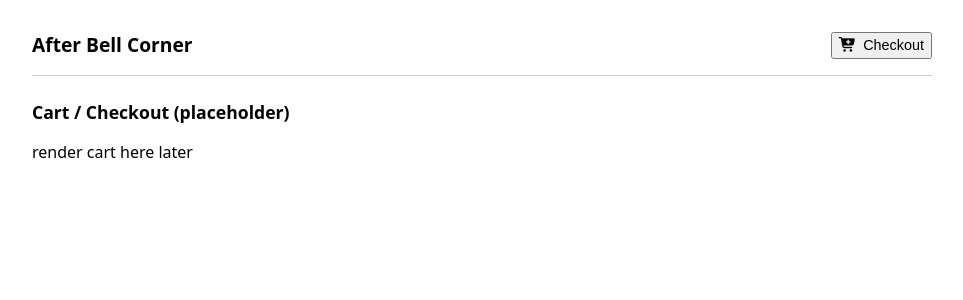
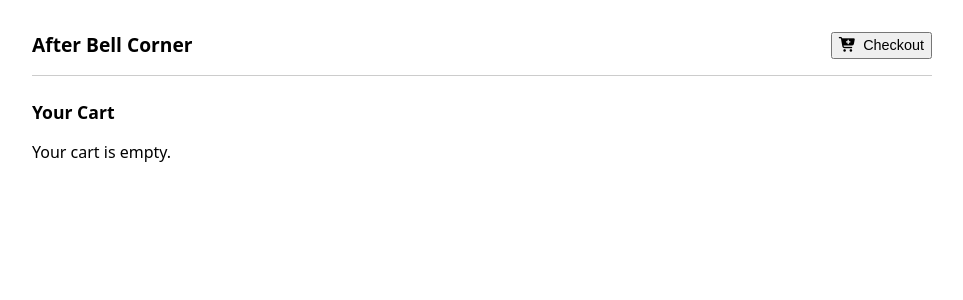
Before and after one commit to atharvvagarud/afterbellcorner-frontend, a Vue app: page / in a window 1280 px wide. Both pictures are taken after a click on the button "Checkout". Shown: the top 300 px of the page, without its empty margins (158-1121 px from the left). Built offline with nearby package versions, Linux system fonts and the light colour scheme.

Commit message:
feature: added cart view component

```diff
--- a/src/App.vue
+++ b/src/App.vue
@@ -25,10 +25,12 @@
         @update-sort-order="val => sortOrder = val"
       />
 
-      <div v-else>
-        <h2>Cart / Checkout (placeholder)</h2>
-        <p>render cart here later</p>
-      </div>
+      <CartView
+        v-else
+        :cart="cart"
+        :cartProducts="cartProducts"
+        :cartCount="cartCount"
+      />
 
     </main>
   </div>
@@ -36,22 +38,20 @@
 
 <script>
 import ProductList from "./components/ProductList.vue";
+import CartView from "./components/CartView.vue";
 
 export default {
   name: "App",
   components: {
-    ProductList
+    ProductList,
+    CartView
   },
 
   data() {
     return {
-
       sitename: "After Bell Corner",
-
       showProduct: true,
-
       cart: [],
-
       products: [
         {
           id: 1001,
@@ -77,7 +77,6 @@ export default {
           availableInventory: 10,
           rating: 3,
         },
-
       ],
       sortAttribute: "price",
       sortOrder: "asc",
@@ -86,6 +85,12 @@ export default {
   computed: {
     cartItemCount() {
       return this.cart.length || "";
+    },
+     cartProducts() {
+      const uniqueIds = [...new Set(this.cart)];
+      return uniqueIds
+        .map(id => this.products.find(p => p.id === id))
+        .filter(Boolean);
     },
     sortedProducts() {
       const arr = [...this.products];
--- a/src/assets/styles.css
+++ b/src/assets/styles.css
@@ -60,3 +60,20 @@ main h2 {
 .sort-order-label {
   margin-left: 1rem;
 }
+
+
+/* basic cart list styling */
+.cart-list-item {
+  border-bottom: 1px solid #ddd;
+  padding: 0.5rem 0;
+  display: flex;
+  justify-content: space-between;
+}
+
+.cart-price {
+  font-size: 0.8rem;
+}
+
+.cart-qty {
+  text-align: right;
+}
--- /dev/null
+++ b/src/components/CartView.vue
@@ -0,0 +1,55 @@
+<template>
+  <section>
+    <h2>Your Cart</h2>
+
+
+    <div
+      class="cart-list-item"
+      v-for="product in cartProducts"
+      :key="product.id"
+    >
+      <div>
+        <strong>{{ product.title }}</strong>
+        <div class="cart-price">
+          £{{ product.price }} each
+        </div>
+      </div>
+
+      <div class="cart-qty">
+        Qty: {{ cartCount(product.id) }}
+      </div>
+    </div>
+
+    <p v-if="cart.length === 0">
+      Your cart is empty.
+    </p>
+  </section>
+</template>
+
+<script>
+export default {
+  name: "CartView",
+  props: {
+    cart: Array,
+    cartProducts: Array,
+    cartCount: Function,
+  },
+};
+</script>
+
+<style scoped>
+.cart-list-item {
+  border-bottom: 1px solid #ddd;
+  padding: 0.5rem 0;
+  display: flex;
+  justify-content: space-between;
+}
+
+.cart-price {
+  font-size: 0.8rem;
+}
+
+.cart-qty {
+  text-align: right;
+}
+</style>
```
